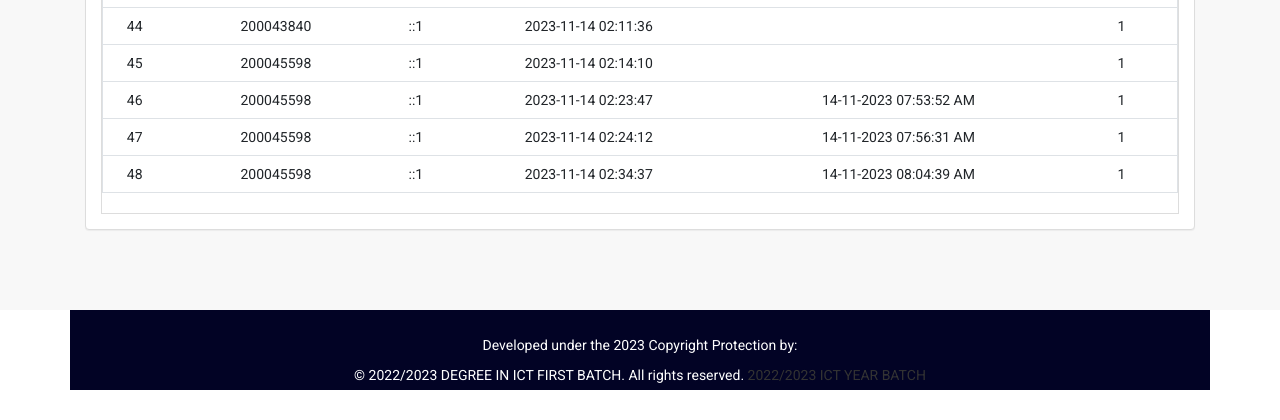
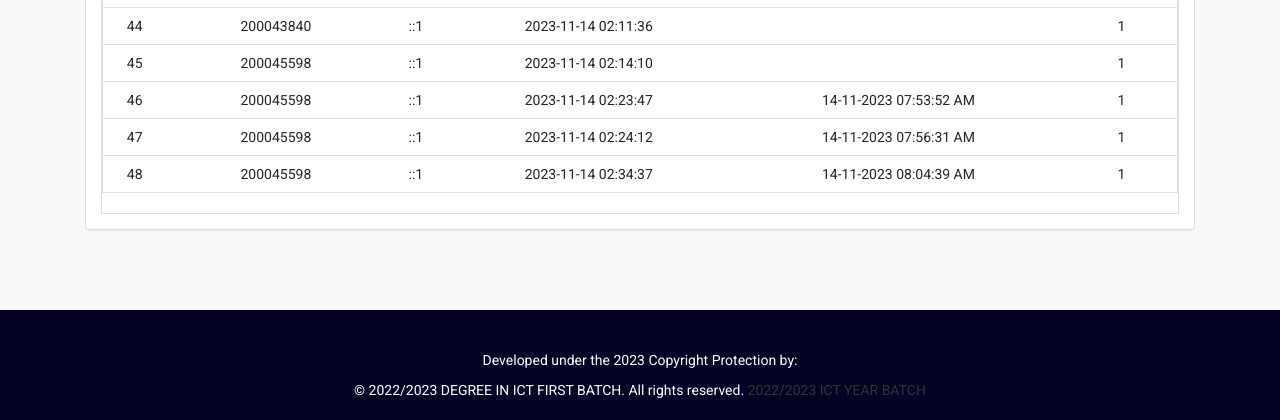
Before and after one commit to CobbyElsonfx/Course-Registration-Portal, a PHP site: page /onlinecourse/admin/user-log.php in a window 1280 px wide. Shown: the part 2059-2479 px from the top of the page. Before the commit the page ends 2449 px from the top, so only its background shows below. Run offline with PHP 8.4, Linux system fonts and the light colour scheme; a user stored in the database is signed in; data comes from the database, SQL or seed files in the repository.

Commit message:
`Adde new data

```diff
--- a/onlinecourse/admin/includes/footer.php
+++ b/onlinecourse/admin/includes/footer.php
@@ -1,4 +1,4 @@
-<footer class="foot">
+<footer class="foot footer py-4">
     <div class="container footer">
         <div class="row">
             <div class="col-md-12">
--- a/onlinecourse/assets/css/style.css
+++ b/onlinecourse/assets/css/style.css
@@ -487,6 +487,7 @@ label {
     background-color: #020325;
     color: #fff;
     align-content: center;
+    width: 100%;
 }
 
 footer a {
```
